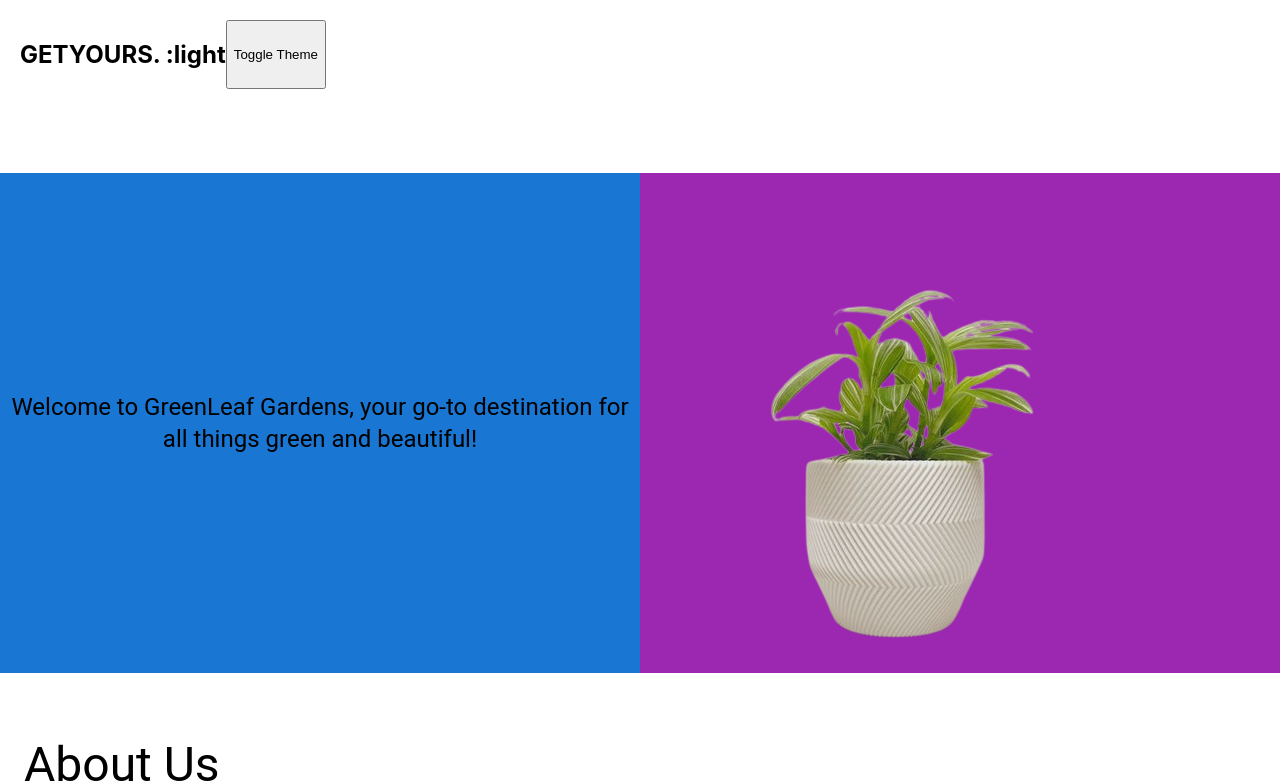
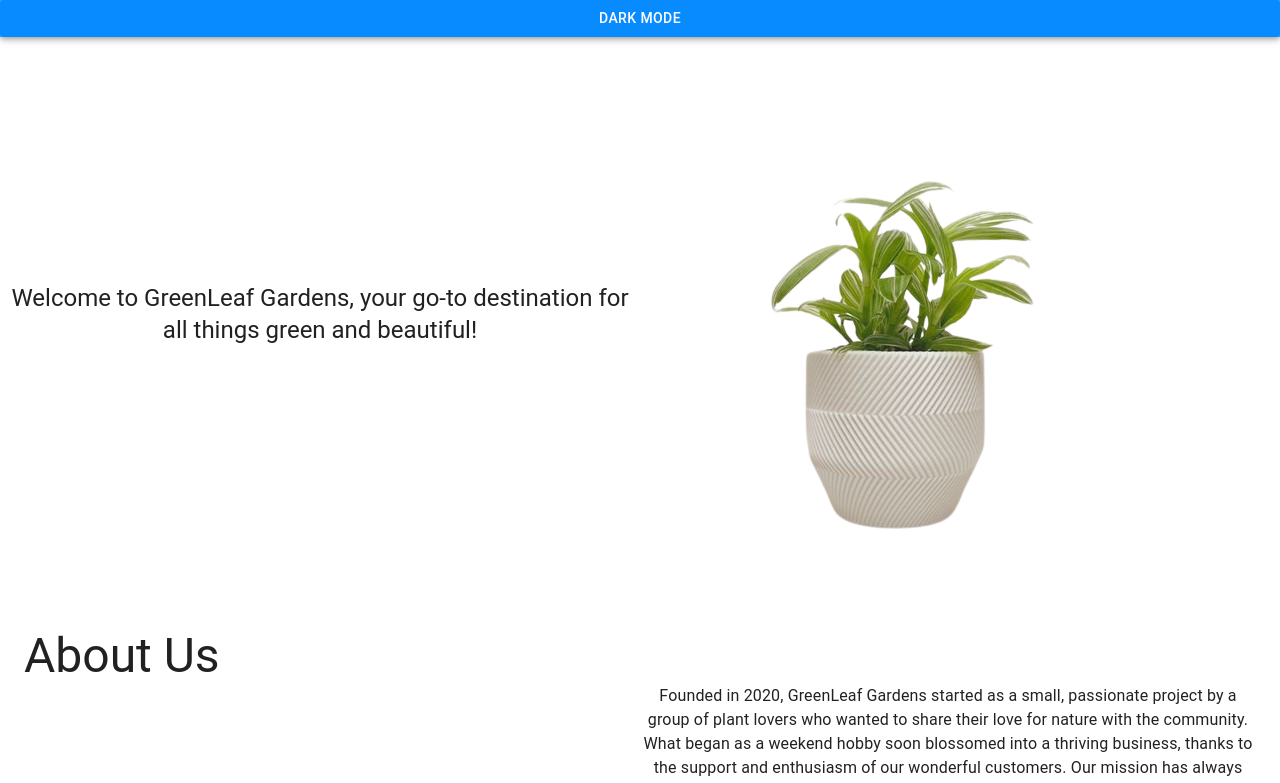
Before and after one commit to PamaliWeerasinghe/RAD_assignment01, a React (Create React App) app: page / in a window 1280 px wide. Shown: the top 783 px of the page. Built offline with nearby package versions, Linux system fonts and the light colour scheme.

Commit message:
dark and ight modes added

```diff
--- a/src/App.js
+++ b/src/App.js
@@ -1,16 +1,21 @@
 import React from "react";
-import { Parent } from "./components/Provider";
-import ChildComponent from "./components/Child";
 import Home from "./components/Home";
 import About from "./components/About";
-
+import { NavBar } from "./components/NavBar";
+import { ThemeProvider } from "./context/ThemeContext";
+import { CssBaseline } from "@mui/material";
+import ContactUs from "./components/ContactUs";
 function App() {
   return (
-    <Parent>
-      <ChildComponent/>
+    <ThemeProvider>
+      <CssBaseline>
+        <NavBar/>
       <Home/>
       <About/>
-    </Parent>
+      <ContactUs/>
+      </CssBaseline>
+    </ThemeProvider>
+
   );
 }
 
--- a/src/components/About.js
+++ b/src/components/About.js
@@ -21,6 +21,10 @@ import { Container, Typography } from '@mui/material';
         width:'30%',
         border:'solid'
     });
+    const Section = styled(Box)(({ theme }) => ({
+      padding: theme.spacing(8, 0),
+
+    }));
 
     return (
       <Container maxWidth={"false"}>
@@ -84,12 +88,14 @@ import { Container, Typography } from '@mui/material';
                 <Typography variant='h6' color={'green'}>Pamali Weerasinghe</Typography>
                 <Typography variant='h6'>Sales Manager</Typography>
           </Grid>
+
         </Grid>
 
 
           <Typography variant='h3'>Availabilities</Typography>
 
           <Grid container textAlign={'center'}>
+
           <Grid item xs={12} md={2} style={{border:'solid',textAlign:'center',margin:'1%'}}>
 
                 <ProfileImg src='./plant.png' />
--- a/src/components/Child.js
+++ /dev/null
@@ -1,21 +0,0 @@
-import React, { useContext } from "react";
-import { UseContext } from "./Provider";
-
-
-
-export default function ChildComponent(){
-    const{theme,toggleTheme}=useContext(UseContext);
-
-    return(
-        <div style={{
-            padding:'20px',
-            backgroundColor:theme==='light'?'#fff':'#000',
-            color:theme==='light'?'#000':'#fff',
-            display:'flex',
-            flexDirection:'row'
-        }}>
-            <h2>GETYOURS. :{theme}</h2>
-            <button onClick={toggleTheme}>Toggle Theme</button>
-        </div>
-    );
-}
--- a/src/components/ContactUs.js
+++ b/src/components/ContactUs.js
@@ -1,11 +1,31 @@
-import { Container } from "@mui/material";
-import React from "react";
+import * as React from "react";
+import Grid from '@mui/material/Grid';
+import { Container, Typography } from '@mui/material';
+import { styled } from '@mui/material/styles';
+import Box from '@mui/material/Box';
 
-const contactUs=()=>{
+const ContactUs=()=>{
+    const Section = styled(Box)(({ theme }) => ({
+        padding: theme.spacing(8, 0),
+
+      }));
+    return(
     <Container>
-        <Section id="ContactUs">
-
-        </Section>
-    </Container>
+      <Section id="ContactUs">
+        <Grid Container>
+          <Grid>
+            <Grid item xs={12} md={6}>
+              <Typography variant="h3">Our Services</Typography>
+              <Typography variant="body1">
+                we offer a variety of services designed to help you cultivate
+                and maintain a thriving green space. Whether you're a beginner
+                looking for guidance or a seasoned gardener seeking specialized
+                support, we have something for everyone.
+              </Typography>
+            </Grid>
+          </Grid>
+        </Grid>
+      </Section>
+    </Container>);
 }
-export default contactUs;
+export default ContactUs;
--- a/src/components/Home.js
+++ b/src/components/Home.js
@@ -7,7 +7,8 @@ import { Container, Typography } from '@mui/material';
 
 
 export default function Home() {
-    const Item = styled('div')(({ theme }) => ({
+
+    const Item = styled('item')(({ theme }) => ({
         backgroundColor: theme.palette.mode === 'dark' ? '#1A2027' : '#fff',
         //border: '1px solid',
         borderColor: theme.palette.mode === 'dark' ? '#444d58' : '#ced7e0',
@@ -25,18 +26,27 @@ export default function Home() {
         <Section id='home'>
         <Grid container  >
             <Grid sx={{
-                bgcolor:'success.main',
+                //bgcolor:'success.main',
                 width:'100%',
                 display:'flex',
                 flexDirection:'row'
             }} >
-                <Grid item xs={12} md={6} sx={{ bgcolor: 'primary.main',display:'flex',flex:'1' ,justifyContent:'center',alignItems:'center'}}>
+                <Grid item xs={12} md={6} sx={{
+                    //bgcolor: 'primary.main',
+                    display:'flex',
+                    flex:'1' ,
+                    justifyContent:'center',
+                    alignItems:'center'}}>
                 <Typography variant='h5' textAlign={'center'}>
                 Welcome to GreenLeaf Gardens, your go-to destination for
                 all things green and beautiful!
                 </Typography>
                 </Grid>
-                <Grid item xs={12} md={6} sx={{ bgcolor: 'secondary.main' ,display:'flex',flex:'1'}}>
+                <Grid item xs={12} md={6} sx={{
+                    //bgcolor: 'secondary.main' ,
+                    display:'flex',
+                    flex:'1'
+                    }}>
                     <img src='./plant.png'/>
                 </Grid>
 
--- a/src/components/NavBar.js
+++ b/src/components/NavBar.js
@@ -0,0 +1,14 @@
+import React, { useContext, useState } from 'react';
+import { ThemeContext } from '../context/ThemeContext';
+import { AppBar, Button, Grid, Box, Drawer, IconButton, List, ListItem, ListItemText, Typography } from '@mui/material';
+
+export const NavBar = () => {
+    const { theme, toggleTheme } = useContext(ThemeContext);
+    return (
+        <AppBar>
+            <Button onClick={toggleTheme}>
+                {theme === 'light' ? 'Dark' : 'Light'} Mode
+            </Button>
+        </AppBar>
+  )
+}
--- a/src/components/Provider.js
+++ /dev/null
@@ -1,20 +0,0 @@
-import React, { createContext, useState } from 'react'
-
-export const UseContext=createContext();
-
-export const Parent=({children})=>{
-    const [theme,setTheme]=useState('light');
-
-    const toggleTheme=()=>{
-        setTheme(prevTheme=>prevTheme==='light'?'dark':'light');
-
-    };
-
-    return(
-        <UseContext.Provider value={{theme,toggleTheme}}>
-            {children}
-        </UseContext.Provider>
-    );
-
-
-};
--- /dev/null
+++ b/src/context/ThemeContext.js
@@ -0,0 +1,90 @@
+import React, { createContext, useState } from 'react';
+import { createTheme, ThemeProvider as MuiThemeProvider } from '@mui/material/styles';
+import CssBaseline from '@mui/material/CssBaseline';
+
+export const ThemeContext = createContext();
+
+// Define light theme with custom AppBar colors
+export const lightTheme = createTheme({
+  palette: {
+    mode: 'light',
+    primary: {
+      main: '#0088ffd1', // Custom primary color
+    },
+    secondary: {
+      main: '#f50057', // Custom secondary color
+    },
+    background: {
+      default: '#ffffff', // Default background color
+    },
+    appBar: {
+      main: '#02091d', // Custom AppBar color
+      contrastText: '#ffffff', // Text color for AppBar
+    },
+  },
+  components: {
+    MuiButton: {
+      styleOverrides: {
+        root: {
+          backgroundColor: '#0088ffd1', // Custom button color
+          color: '#ffffff', // Text color for button
+          '&:hover': {
+            backgroundColor: '#005b9f', // Custom hover color
+          },
+        },
+      },
+    },
+  }
+  // Add more theme options if needed
+});
+
+// Define dark theme with custom AppBar colors
+export const darkTheme = createTheme({
+  palette: {
+    mode: 'dark',
+    primary: {
+      main: '#0088ffd1', // Custom primary color
+    },
+    secondary: {
+      main: '#ff4081', // Custom secondary color
+    },
+    background: {
+      default: '#070F2B', // Default background color
+    },
+    appBar: {
+      main: '#02091d', // Custom AppBar color
+      contrastText: '#ffffff', // Text color for AppBar
+    }
+  },
+  components: {
+    MuiButton: {
+      styleOverrides: {
+        root: {
+          backgroundColor: '#0088ffd1', // Custom button color
+          color: '#ffffff', // Text color for button
+          '&:hover': {
+            backgroundColor: '#005b9f', // Custom hover color
+          },
+        },
+      },
+    },
+  }
+  // Add more theme options if needed
+});
+
+export const ThemeProvider = ({ children }) => {
+  const [theme, setTheme] = useState('light');
+
+  const toggleTheme = () => {
+    setTheme((prevTheme) => (prevTheme === 'light' ? 'dark' : 'light'));
+  };
+
+  return (
+    <ThemeContext.Provider value={{ theme, toggleTheme }}>
+      <MuiThemeProvider theme={theme === 'light' ? lightTheme : darkTheme}>
+        <CssBaseline />
+        {children}
+      </MuiThemeProvider>
+    </ThemeContext.Provider>
+  );
+};
```
